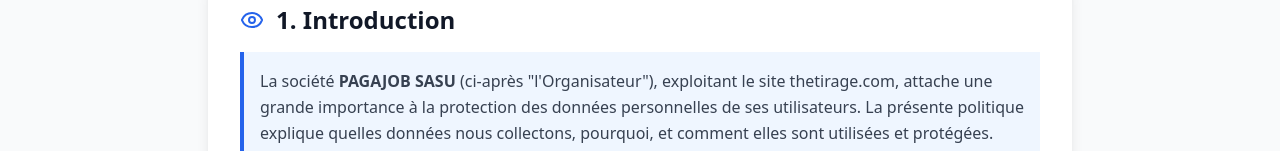
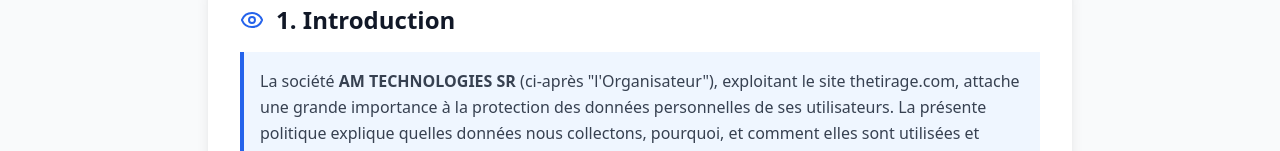
Before and after one commit to Pagajob/thetirage, a React (Vite) app: page /politique-confidentialite in a window 1280 px wide. Shown: the part 304-455 px from the top of the page. Built offline with nearby package versions, Linux system fonts and the light colour scheme; no server answers.

Commit message:
Updated PrivacyPolicy.tsx

```diff
--- a/src/pages/PrivacyPolicy.tsx
+++ b/src/pages/PrivacyPolicy.tsx
@@ -39,7 +39,7 @@ const PrivacyPolicy: React.FC = () => {
             </div>
             <div className="bg-blue-50 border-l-4 border-blue-600 p-4">
               <p className="text-gray-700 leading-relaxed">
-                La société <strong>PAGAJOB SASU</strong> (ci-après "l'Organisateur"), exploitant le site thetirage.com,
+                La société <strong>AM TECHNOLOGIES SR</strong> (ci-après "l'Organisateur"), exploitant le site thetirage.com,
                 attache une grande importance à la protection des données personnelles de ses utilisateurs.
                 La présente politique explique quelles données nous collectons, pourquoi, et comment elles
                 sont utilisées et protégées.
```
